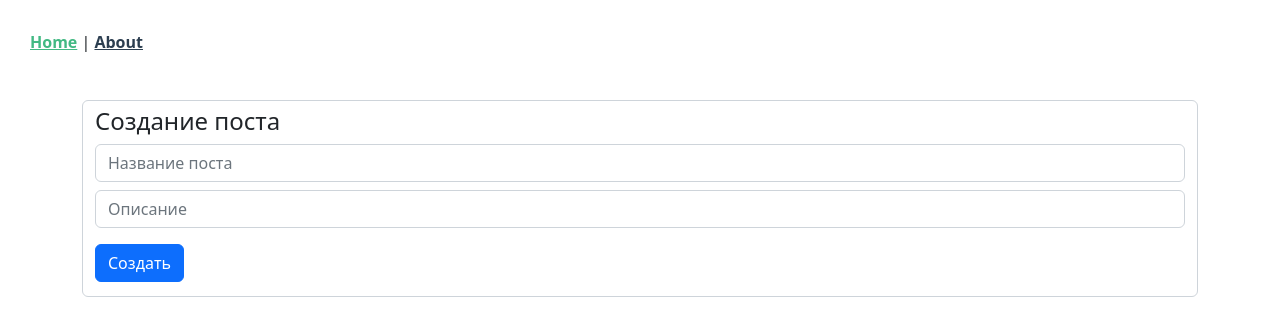
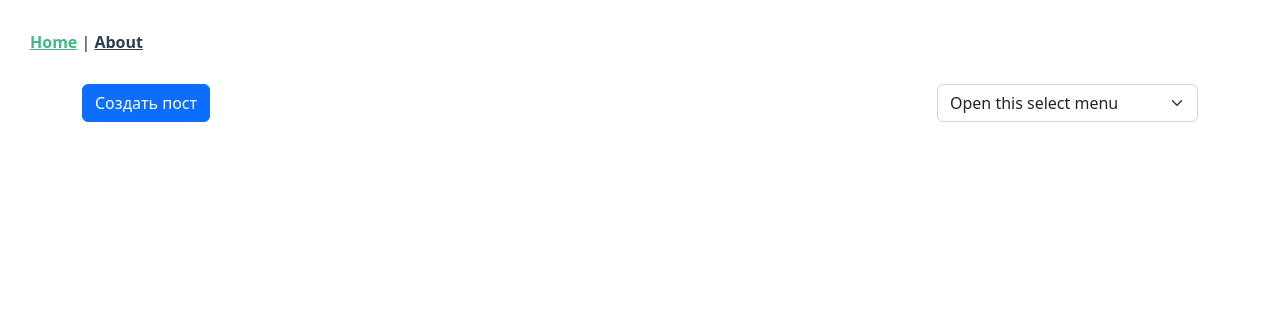
Before and after one commit to Krayushkin68/Vue3_education, a Vue app: page / in a window 1280 px wide. Shown: the top 336 px of the page. Built offline with nearby package versions, Linux system fonts and the light colour scheme; no server answers.

Commit message:
added create post button

```diff
--- a/src/components/PostForm.vue
+++ b/src/components/PostForm.vue
@@ -1,6 +1,6 @@
 <template>
     <div id="post-form" @submit.prevent>
-        <form class="form-control my-3">
+        <form class="form-control mb-3">
             <h4>Создание поста</h4>
             <div class="form-group mt-2">
                 <input type="text" class="form-control" id="title" placeholder="Название поста" v-model="post.title">
@@ -9,6 +9,7 @@
                 <input type="text" class="form-control" id="body" placeholder="Описание" v-model="post.body">
             </div>
             <button type="submit" class="btn btn-primary mb-2 mt-3" @click="CreatePost">Создать</button>
+            <button type="submit" class="btn btn-danger mb-2 mt-3 mx-2" @click="ClosePostForm">Отмена</button>
         </form>
     </div>
 </template>
@@ -32,6 +33,9 @@
                     title: '',
                     body: ''
                 }
+            },
+            ClosePostForm(){
+                this.$emit('close-post-form')
             }
         }
     }
--- a/src/views/HomeView.vue
+++ b/src/views/HomeView.vue
@@ -1,7 +1,18 @@
 <template>
     <div class="container">
-        <div class="row">
-            <PostForm @create-post="CreatePost"/>
+        <div class="row align-items-end">
+            <div class="col col-9">
+                <PostForm v-if="isPostFormVisible" @create-post="CreatePost" @close-post-form="TogglePostForm"/>
+                <button v-else class="btn btn-primary mb-3" @click="TogglePostForm">Создать пост</button>
+            </div>
+            <div class="col col-3">
+                <select class="form-select mb-3" aria-label="Default select example">
+                    <option selected>Open this select menu</option>
+                    <option value="1">One</option>
+                    <option value="2">Two</option>
+                    <option value="3">Three</option>
+                </select>
+            </div>
         </div>
         <div class="row">
             <PostList v-if="!isPostsLoading" :posts="posts" @delete-post="DeletePost"/>
@@ -11,7 +22,6 @@
 </template>
 
 <script>
-    // @ is an alias to /src
     import PostList from "@/components/PostList";
     import PostForm from "@/components/PostForm";
     import axios from 'axios';
@@ -25,16 +35,21 @@
         data() {
             return {
                 posts: [],
-                isPostsLoading: false
+                isPostsLoading: false,
+                isPostFormVisible: false
             }
         },
         methods: {
             CreatePost(post) {
                 this.posts.push(post);
+                this.isPostFormVisible = false;
             },
             DeletePost(post) {
                 console.log(post)
                 this.posts = this.posts.filter(p => p.id !== post.id)
+            },
+            TogglePostForm() {
+                this.isPostFormVisible = !this.isPostFormVisible
             },
             async fetchPosts() {
                 this.isPostsLoading = true;
```
